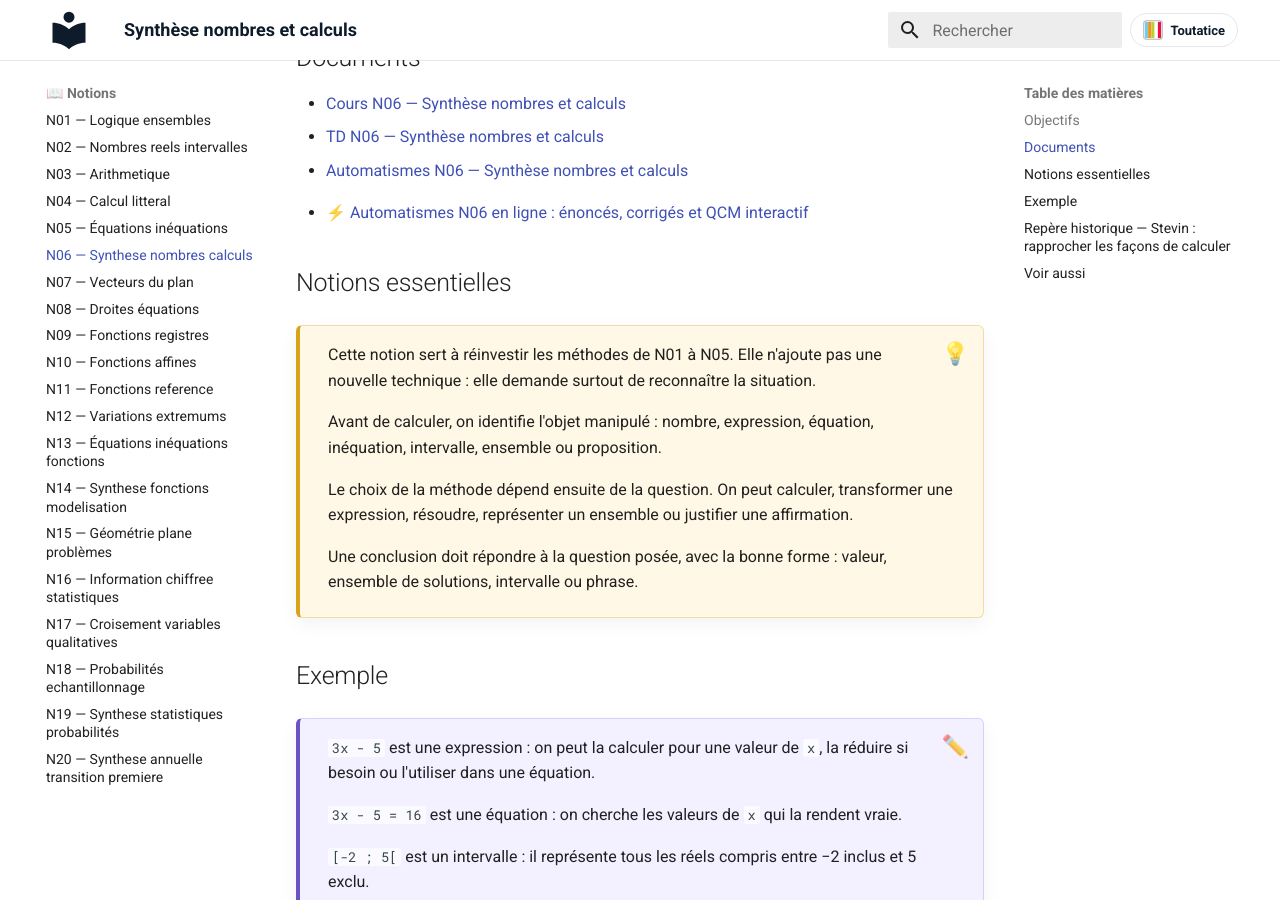
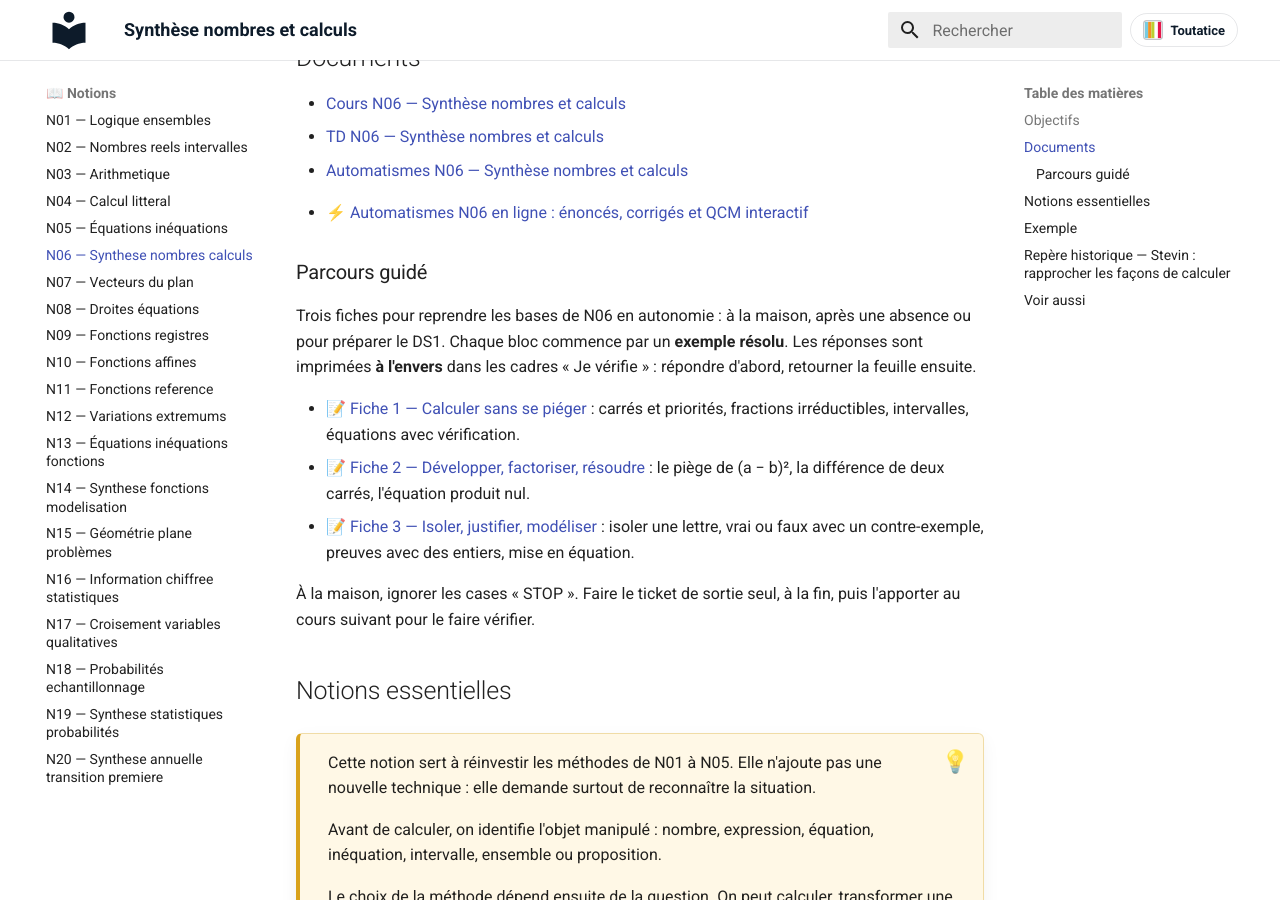
Before and after one commit to vnicolle56610/maths-seconde, an MkDocs documentation site: the page built from docs/notions/N06-synthese-nombres-calculs.md, in a window 1280 px wide and 900 px high, scrolled down 669 px. Built offline with MkDocs 1.6.1 and Material for MkDocs 9.7.7, drawn with Linux system fonts in a browser that asks for light colours.

Commit message:
N06 : parcours guidé en ligne (3 fiches en autonomie avec autocorrection)
Co-Authored-By: Claude Opus 5.5 <noreply@anthropic.com>

```diff
--- a/docs/notions/N06-synthese-nombres-calculs.md
+++ b/docs/notions/N06-synthese-nombres-calculs.md
@@ -33,6 +33,18 @@ Cette synthèse rassemble les premiers outils numériques et algébriques de l
 <!-- AUTOMATISMES-WEB:START -->
 - ⚡ [Automatismes N06 en ligne : énoncés, corrigés et QCM interactif](../automatismes/automatismes-N06-synthese-nombres-calculs.md)
 <!-- AUTOMATISMES-WEB:END -->
+
+<!-- PARCOURS-GUIDE:START -->
+### Parcours guidé
+
+Trois fiches pour reprendre les bases de N06 en autonomie : à la maison, après une absence ou pour préparer le DS1. Chaque bloc commence par un **exemple résolu**. Les réponses sont imprimées **à l'envers** dans les cadres « Je vérifie » : répondre d'abord, retourner la feuille ensuite.
+
+- 📝 [Fiche 1 — Calculer sans se piéger](../parcours-guide/PARCOURS_GUIDE_N06_FICHE_1.pdf) : carrés et priorités, fractions irréductibles, intervalles, équations avec vérification.
+- 📝 [Fiche 2 — Développer, factoriser, résoudre](../parcours-guide/PARCOURS_GUIDE_N06_FICHE_2.pdf) : le piège de (a − b)², la différence de deux carrés, l'équation produit nul.
+- 📝 [Fiche 3 — Isoler, justifier, modéliser](../parcours-guide/PARCOURS_GUIDE_N06_FICHE_3.pdf) : isoler une lettre, vrai ou faux avec un contre-exemple, preuves avec des entiers, mise en équation.
+
+À la maison, ignorer les cases « STOP ». Faire le ticket de sortie seul, à la fin, puis l'apporter au cours suivant pour le faire vérifier.
+<!-- PARCOURS-GUIDE:END -->
 
 ## Notions essentielles
 
```
Also changed, not shown: 3 other files.
